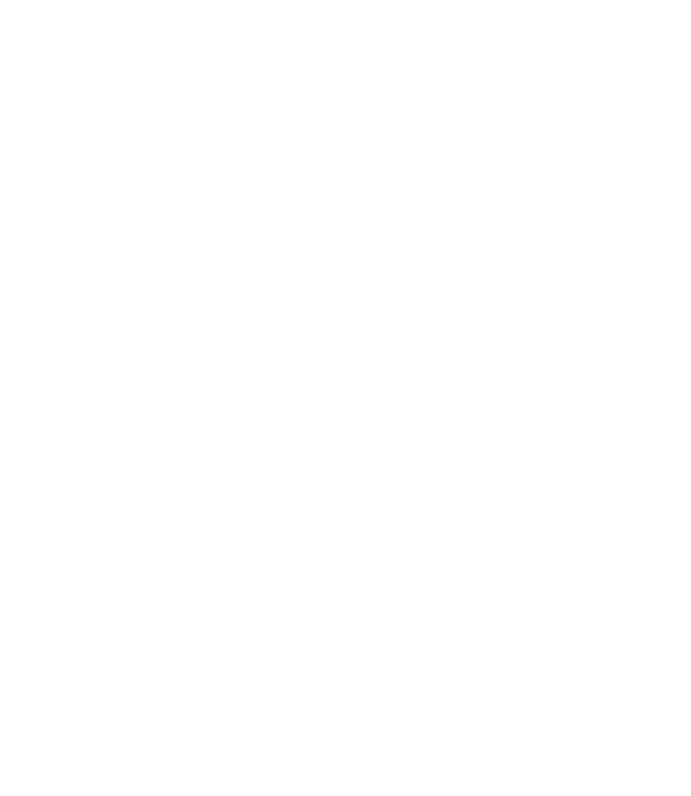
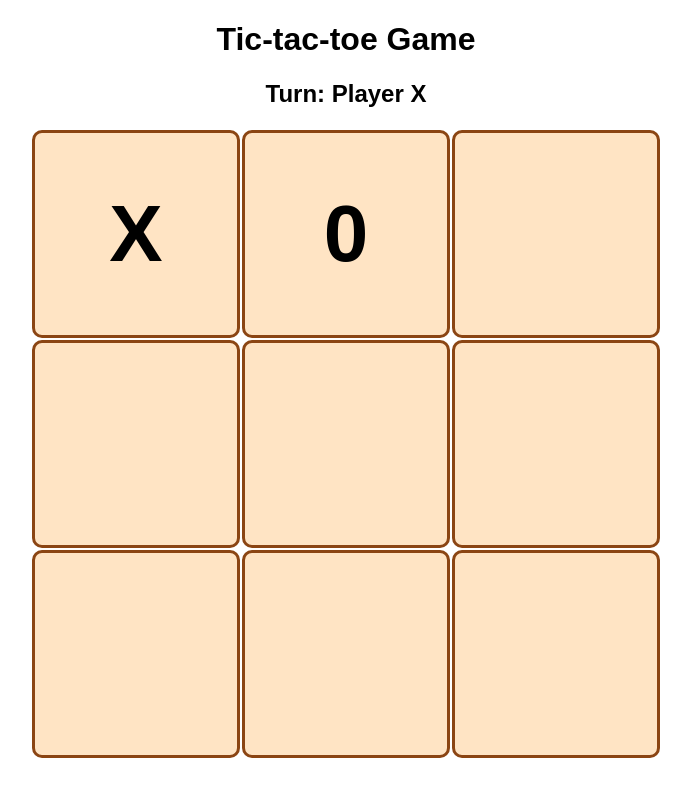
Before and after one commit to devkant/TicTacToeJS, a plain HTML site: page index.html in a window 1280 px wide. Shown: the whole page, without its empty margins (294-985 px from the left). Drawn offline with Linux system fonts and the light colour scheme.

Commit message:
Added basic ui

```diff
--- a/index.html
+++ b/index.html
@@ -1,22 +1,31 @@
 <!DOCTYPE html>
-<!--[if lt IE 7]>      <html class="no-js lt-ie9 lt-ie8 lt-ie7"> <![endif]-->
-<!--[if IE 7]>         <html class="no-js lt-ie9 lt-ie8"> <![endif]-->
-<!--[if IE 8]>         <html class="no-js lt-ie9"> <![endif]-->
-<!--[if gt IE 8]>      <html class="no-js"> <!--<![endif]-->
-<html>
-    <head>
-        <meta charset="utf-8">
-        <meta http-equiv="X-UA-Compatible" content="IE=edge">
-        <title></title>
-        <meta name="description" content="">
-        <meta name="viewport" content="width=device-width, initial-scale=1">
-        <link rel="stylesheet" href="">
-    </head>
-    <body>
-        <!--[if lt IE 7]>
-            <p class="browsehappy">You are using an <strong>outdated</strong> browser. Please <a href="#">upgrade your browser</a> to improve your experience.</p>
-        <![endif]-->
-
-        <script src="" async defer></script>
-    </body>
+<html lang="en">
+<head>
+    <meta charset="UTF-8">
+    <meta name="viewport" content="width=device-width, initial-scale=1.0">
+    <title>Document</title>
+    <link rel="stylesheet" href="style.css">
+    <script async defer src="script.js"></script>
+</head>
+<body>
+    <h1 align="center">Tic-tac-toe Game</h1>
+    <h2 align="center">Turn: Player <span id="player">X</span></h2>
+    <table id="game" align="center">
+        <tr>
+            <td>X</td>
+            <td>0</td>
+            <td></td>
+        </tr>
+        <tr>
+            <td></td>
+            <td></td>
+            <td></td>
+        </tr>
+        <tr>
+            <td></td>
+            <td></td>
+            <td></td>
+        </tr>
+    </table>
+</body>
 </html>
```
